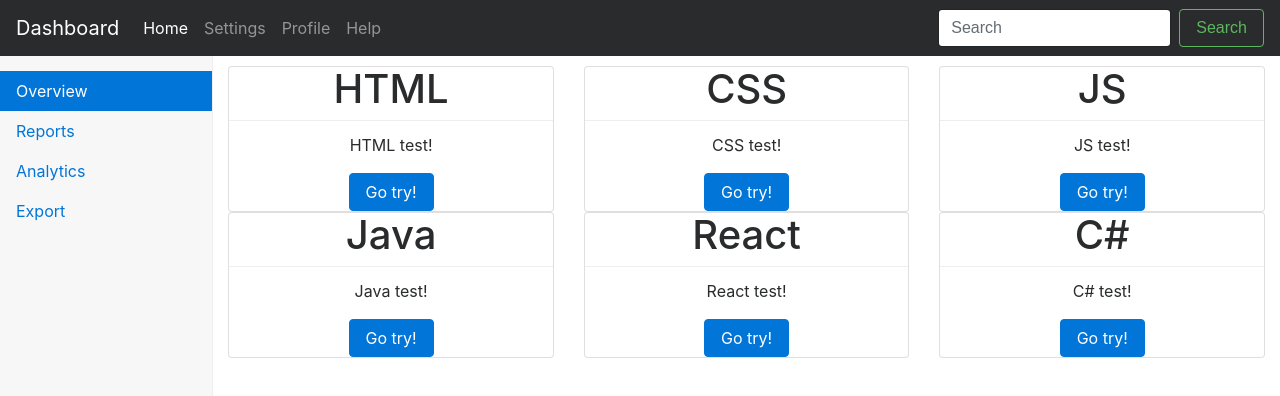
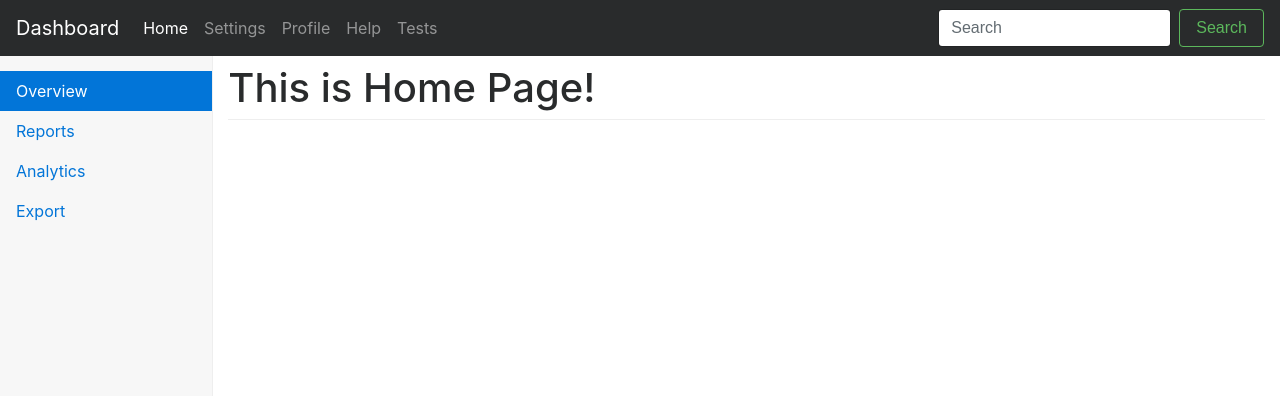
Before and after one commit to vpast/test-page-try, a Next.js app: page / in a window 1280 px wide. Shown: the top 396 px of the page. Built offline with nearby package versions, Linux system fonts and the light colour scheme.

Commit message:
Tests page

```diff
--- a/components/TopNavBar.js
+++ b/components/TopNavBar.js
@@ -40,6 +40,11 @@
               {navlinks[4].text}
               </a>
             </li>
+            <li className="nav-item">
+              <a className="nav-link" href={navlinks[5].link}>
+              {navlinks[5].text}
+              </a>
+            </li>
           </ul>
           <form className="form-inline mt-2 mt-md-0">
             <input
--- a/data/navlinks.js
+++ b/data/navlinks.js
@@ -18,5 +18,9 @@
   {
     link: "#",
     text: "Help"
+  },
+  {
+    link: "/tests",
+    text: "Tests"
   }
 ]
--- a/pages/index.js
+++ b/pages/index.js
@@ -1,4 +1,3 @@
-import CardsWrap from "../components/CardsWrap"
 import DashboardLayout from "../components/examples/DashboardLayout"
 import TopNavBar from "../components/TopNavBar"
 import {navlinks} from "../data/navlinks"
@@ -9,7 +8,7 @@
     <DashboardLayout>
       <TopNavBar navlinks={navlinks} />
       <SideBar />
-      <CardsWrap />
+      <h1>This is Home Page!</h1>
     </DashboardLayout>
   )
 }
```
Also changed, not shown: pages/tests/index.js (added, +17 -0 lines).
